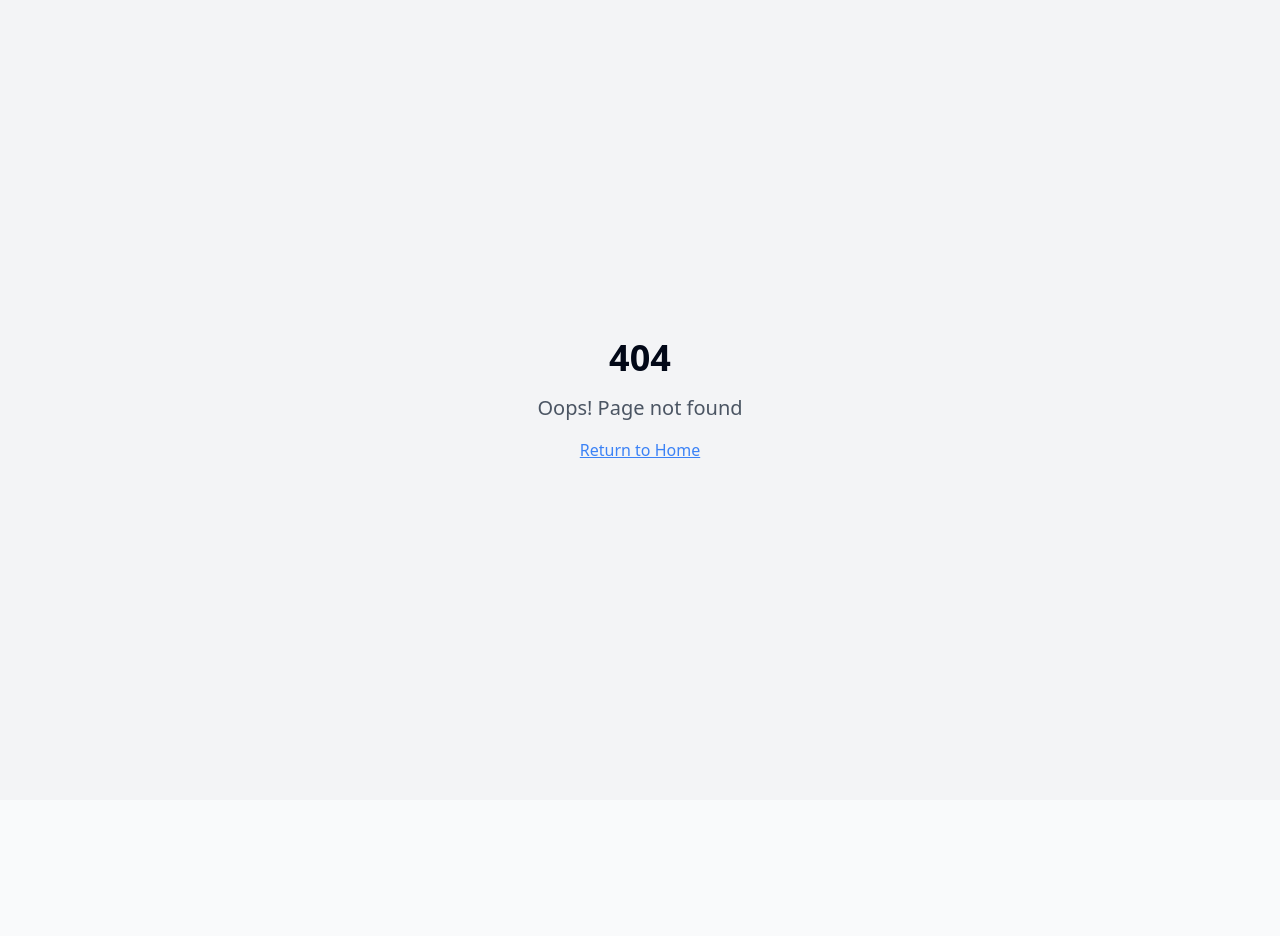
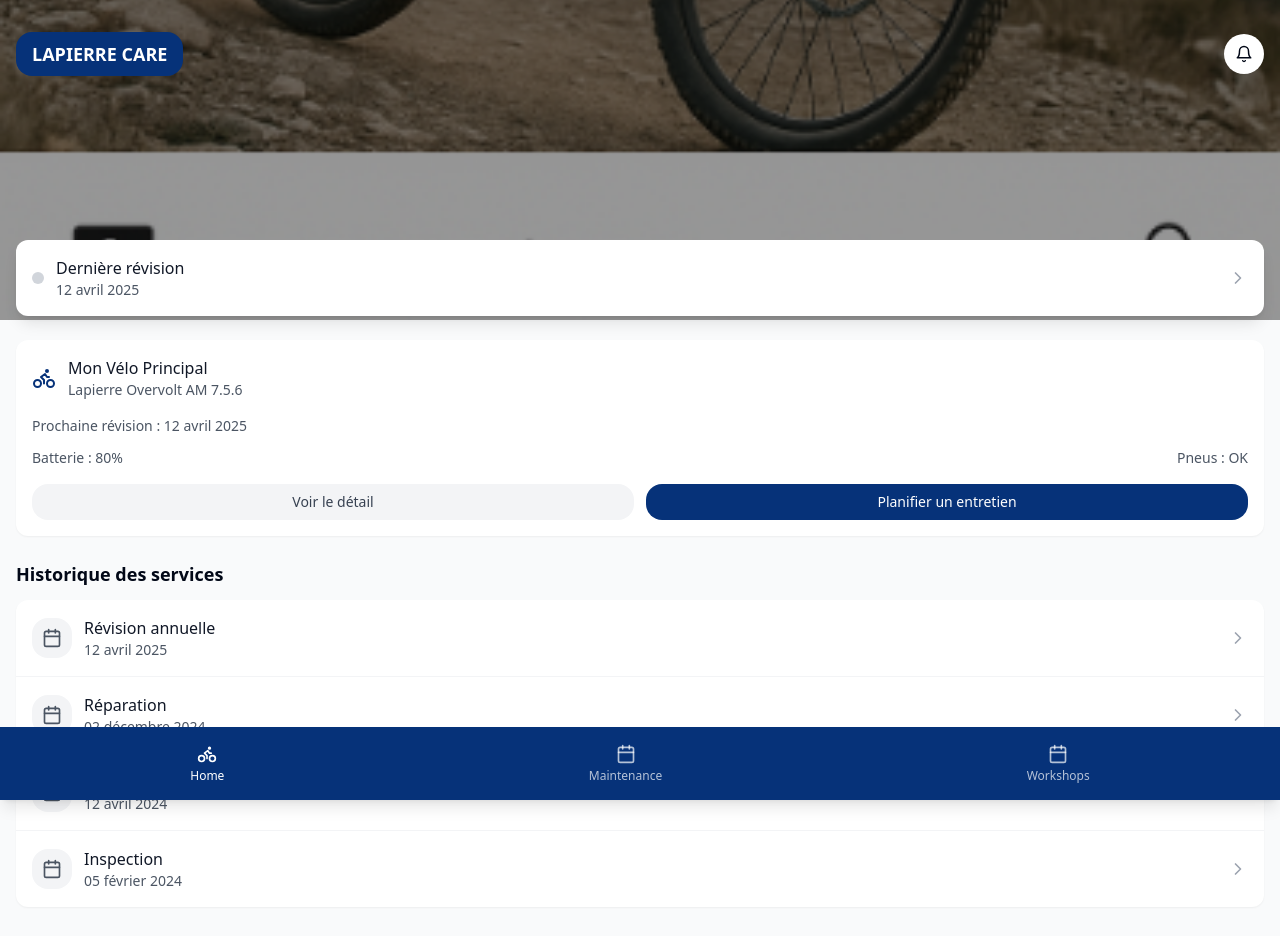
Before and after one commit to quentinhoff/lapierre-bike-care, a React (Vite) app: page /home in a window 1280 px wide. Before the commit this address had no page. Shown: the top 936 px of the page. Before the commit the page ends 800 px from the top, so only its background shows below. Built offline with nearby package versions, Linux system fonts and the light colour scheme.

Commit message:
Feat: Implement home page
Integrate bike and other information into a home page with a parallax hero section, following the provided layout.

```diff
--- a/src/App.tsx
+++ b/src/App.tsx
@@ -10,6 +10,7 @@ import Index from "./pages/Index";
 import Login from "./pages/Auth/Login";
 import Register from "./pages/Auth/Register";
 import ForgotPassword from "./pages/Auth/ForgotPassword";
+import Home from "./pages/Home";
 import Dashboard from "./pages/Dashboard";
 import BikeDetail from "./pages/BikeDetail";
 import AddBike from "./pages/AddBike";
@@ -33,6 +34,7 @@ const App = () => (
           <Route path="/login" element={<Login />} />
           <Route path="/register" element={<Register />} />
           <Route path="/forgot-password" element={<ForgotPassword />} />
+          <Route path="/home" element={<Home />} />
           <Route path="/dashboard" element={<Dashboard />} />
           <Route path="/bike/:id" element={<BikeDetail />} />
           <Route path="/add-bike" element={<AddBike />} />
--- /dev/null
+++ b/src/pages/Home.tsx
@@ -0,0 +1,207 @@
+
+import React, { useState, useEffect } from 'react';
+import { Link } from 'react-router-dom';
+import { Calendar, ChevronRight, Bike, Bell } from 'lucide-react';
+import MobileLayout from '../components/Layout/MobileLayout';
+
+const Home = () => {
+  const [scrollY, setScrollY] = useState(0);
+
+  useEffect(() => {
+    const handleScroll = () => setScrollY(window.scrollY);
+    window.addEventListener('scroll', handleScroll);
+    return () => window.removeEventListener('scroll', handleScroll);
+  }, []);
+
+  // Mock data based on the images
+  const mainBike = {
+    id: 'bike1',
+    name: 'Mon Vélo Principal',
+    model: 'Lapierre Overvolt AM 7.5.6',
+    nextRevision: '12 avril 2025',
+    battery: 80,
+    tires: 'OK',
+    imageUrl: '/lovable-uploads/8fe220d7-80e5-4542-b601-00fc1e7d5497.png'
+  };
+
+  const lastRevision = {
+    date: '12 avril 2025',
+    type: 'Dernière révision'
+  };
+
+  const serviceHistory = [
+    {
+      id: 1,
+      type: 'Révision annuelle',
+      date: '12 avril 2025',
+      icon: Calendar
+    },
+    {
+      id: 2,
+      type: 'Réparation',
+      date: '02 décembre 2024',
+      icon: Calendar
+    },
+    {
+      id: 3,
+      type: 'Révision annuelle',
+      date: '12 avril 2024',
+      icon: Calendar
+    },
+    {
+      id: 4,
+      type: 'Inspection',
+      date: '05 février 2024',
+      icon: Calendar
+    }
+  ];
+
+  const bikes = [
+    {
+      id: 'bike1',
+      model: 'Lapierre Overvolt AM 7.6'
+    }
+  ];
+
+  return (
+    <div className="min-h-screen bg-gray-50">
+      {/* Hero Section with Parallax */}
+      <div className="relative h-80 overflow-hidden">
+        <div
+          className="absolute inset-0 bg-cover bg-center"
+          style={{
+            backgroundImage: `url(${mainBike.imageUrl})`,
+            transform: `translateY(${scrollY * 0.5}px)`
+          }}
+        />
+        <div className="absolute inset-0 bg-black bg-opacity-40" />
+
+        {/* Header */}
+        <div className="relative z-10 flex justify-between items-center p-4 pt-8">
+          <div className="bg-primary rounded-lg px-4 py-2">
+            <span className="text-white font-bold text-lg">LAPIERRE CARE</span>
+          </div>
+          <button className="w-10 h-10 flex items-center justify-center bg-white rounded-full shadow-sm">
+            <Bell size={18} />
+          </button>
+        </div>
+      </div>
+
+      {/* Last Revision Card */}
+      <div className="px-4 -mt-20 relative z-20">
+        <div className="bg-white rounded-xl p-4 shadow-lg mb-6">
+          <div className="flex items-center justify-between">
+            <div className="flex items-center">
+              <div className="w-3 h-3 bg-gray-300 rounded-full mr-3"></div>
+              <div>
+                <h3 className="font-medium text-gray-900">{lastRevision.type}</h3>
+                <p className="text-gray-600 text-sm">{lastRevision.date}</p>
+              </div>
+            </div>
+            <ChevronRight size={20} className="text-gray-400" />
+          </div>
+        </div>
+      </div>
+
+      {/* Main Bike Card */}
+      <div className="px-4 mb-6">
+        <div className="bg-white rounded-xl p-4 shadow-sm">
+          <div className="flex items-center mb-4">
+            <Bike size={24} className="text-primary mr-3" />
+            <div className="flex-1">
+              <h3 className="font-medium text-gray-900">{mainBike.name}</h3>
+              <p className="text-gray-600 text-sm">{mainBike.model}</p>
+            </div>
+          </div>
+
+          <div className="space-y-3">
+            <div className="flex justify-between items-center">
+              <span className="text-sm text-gray-600">Prochaine révision : {mainBike.nextRevision}</span>
+            </div>
+
+            <div className="flex justify-between items-center">
+              <span className="text-sm text-gray-600">Batterie : {mainBike.battery}%</span>
+              <span className="text-sm text-gray-600">Pneus : {mainBike.tires}</span>
+            </div>
+          </div>
+
+          <div className="flex space-x-3 mt-4">
+            <Link
+              to={`/bike/${mainBike.id}`}
+              className="flex-1 bg-gray-100 text-gray-700 text-center py-2 rounded-lg text-sm font-medium"
+            >
+              Voir le détail
+            </Link>
+            <Link
+              to="/workshops"
+              className="flex-1 bg-primary text-white text-center py-2 rounded-lg text-sm font-medium"
+            >
+              Planifier un entretien
+            </Link>
+          </div>
+        </div>
+      </div>
+
+      {/* Service History Section */}
+      <div className="px-4 mb-6">
+        <h2 className="text-lg font-semibold mb-3">Historique des services</h2>
+        <div className="bg-white rounded-xl shadow-sm overflow-hidden">
+          {serviceHistory.map((service, index) => (
+            <div key={service.id} className={`p-4 flex items-center justify-between ${index !== serviceHistory.length - 1 ? 'border-b border-gray-100' : ''}`}>
+              <div className="flex items-center">
+                <div className="w-10 h-10 bg-gray-100 rounded-lg flex items-center justify-center mr-3">
+                  <service.icon size={20} className="text-gray-600" />
+                </div>
+                <div>
+                  <h4 className="font-medium text-gray-900">{service.type}</h4>
+                  <p className="text-gray-600 text-sm">{service.date}</p>
+                </div>
+              </div>
+              <ChevronRight size={20} className="text-gray-400" />
+            </div>
+          ))}
+        </div>
+      </div>
+
+      {/* My Bikes Section */}
+      <div className="px-4 mb-20">
+        <h2 className="text-lg font-semibold mb-3">Mes Vélos</h2>
+        <div className="bg-white rounded-xl shadow-sm overflow-hidden">
+          {bikes.map((bike, index) => (
+            <Link
+              key={bike.id}
+              to={`/bike/${bike.id}`}
+              className={`p-4 flex items-center justify-between ${index !== bikes.length - 1 ? 'border-b border-gray-100' : ''}`}
+            >
+              <div className="flex items-center">
+                <div className="w-10 h-10 bg-gray-100 rounded-lg flex items-center justify-center mr-3">
+                  <Bike size={20} className="text-gray-600" />
+                </div>
+                <span className="font-medium text-gray-900">{bike.model}</span>
+              </div>
+              <ChevronRight size={20} className="text-gray-400" />
+            </Link>
+          ))}
+        </div>
+      </div>
+
+      {/* Bottom Navigation */}
+      <nav className="fixed bottom-0 left-0 right-0 bg-primary border-t border-primary/30 flex justify-around items-center py-3 px-2 z-10 shadow-lg">
+        <Link to="/home" className="flex flex-col items-center justify-center px-3 py-1 text-white">
+          <Bike size={20} />
+          <span className="text-xs mt-1">Home</span>
+        </Link>
+        <Link to="/maintenance" className="flex flex-col items-center justify-center px-3 py-1 text-primary-foreground/70">
+          <Calendar size={20} />
+          <span className="text-xs mt-1">Maintenance</span>
+        </Link>
+        <Link to="/workshops" className="flex flex-col items-center justify-center px-3 py-1 text-primary-foreground/70">
+          <Calendar size={20} />
+          <span className="text-xs mt-1">Workshops</span>
+        </Link>
+      </nav>
+    </div>
+  );
+};
+
+export default Home;
```
Also changed, not shown: public/lovable-uploads/8fe220d7-80e5-4542-b601-00fc1e7d5497.png (added).
